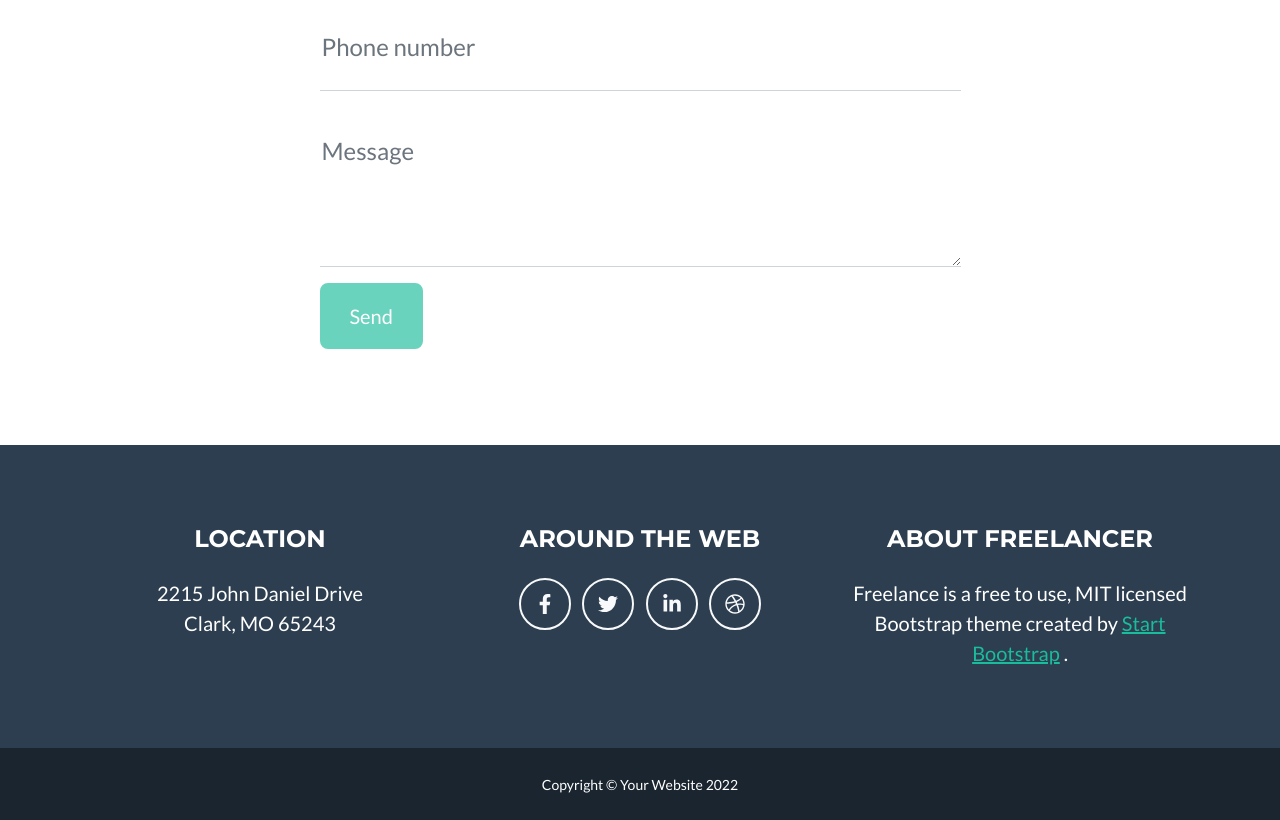
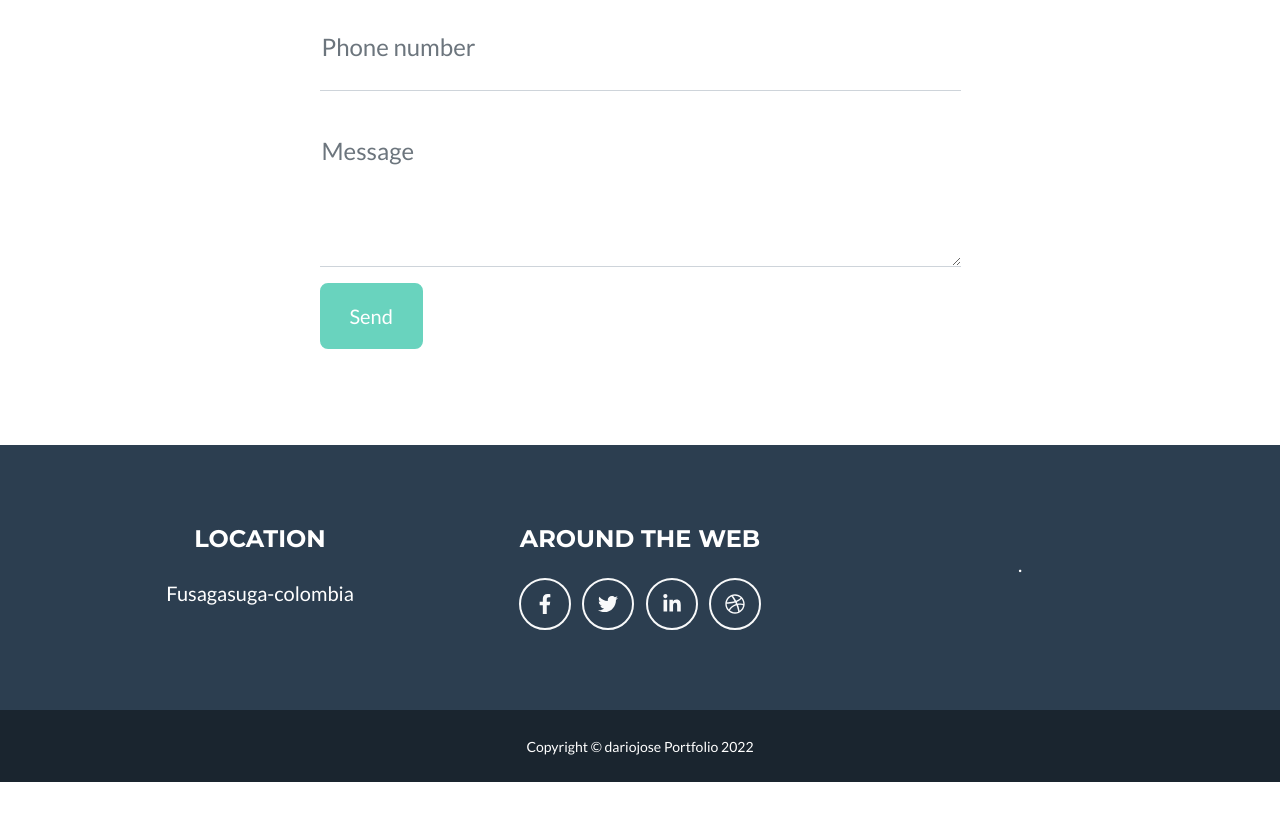
Before and after one commit to dariojosearteagavillalba/dariojosearteagavillalba.github.io, a plain HTML site: page index.html in a window 1280 px wide. Shown: the part 2712-3532 px from the top of the page. After the commit the page ends 3494 px from the top, so only its background shows below. Drawn offline with nearby package versions, Linux system fonts and the light colour scheme.

Commit message:
add informations

```diff
--- a/index.html
+++ b/index.html
@@ -185,7 +185,7 @@
                             <div class="form-floating mb-3">
                                 <input class="form-control" id="phone" type="tel" placeholder="(123) 456-7890" data-sb-validations="required" />
                                 <label for="phone">Phone number</label>
-                                <div class="invalid-feedback" data-sb-feedback="phone:required">A phone number is required.</div>
+                                <div class="invalid-feedback" data-sb-feedback="phone:required">+57-3016847673.</div>
                             </div>
                             <!-- Message input-->
                             <div class="form-floating mb-3">
@@ -225,9 +225,9 @@
                     <div class="col-lg-4 mb-5 mb-lg-0">
                         <h4 class="text-uppercase mb-4">Location</h4>
                         <p class="lead mb-0">
-                            2215 John Daniel Drive
+                            Fusagasuga-colombia
                             <br />
-                            Clark, MO 65243
+
                         </p>
                     </div>
                     <!-- Footer Social Icons-->
@@ -240,10 +240,10 @@
                     </div>
                     <!-- Footer About Text-->
                     <div class="col-lg-4">
-                        <h4 class="text-uppercase mb-4">About Freelancer</h4>
+                        <h4 class="text-uppercase mb-4"></h4>
                         <p class="lead mb-0">
-                            Freelance is a free to use, MIT licensed Bootstrap theme created by
-                            <a href="http://startbootstrap.com">Start Bootstrap</a>
+
+                            <a href="http://startbootstrap.com"></a>
                             .
                         </p>
                     </div>
@@ -252,7 +252,7 @@
         </footer>
         <!-- Copyright Section-->
         <div class="copyright py-4 text-center text-white">
-            <div class="container"><small>Copyright &copy; Your Website 2022</small></div>
+            <div class="container"><small>Copyright &copy; dariojose Portfolio 2022</small></div>
         </div>
         <!-- Portfolio Modals-->
         <!-- Portfolio Modal 1-->
```
